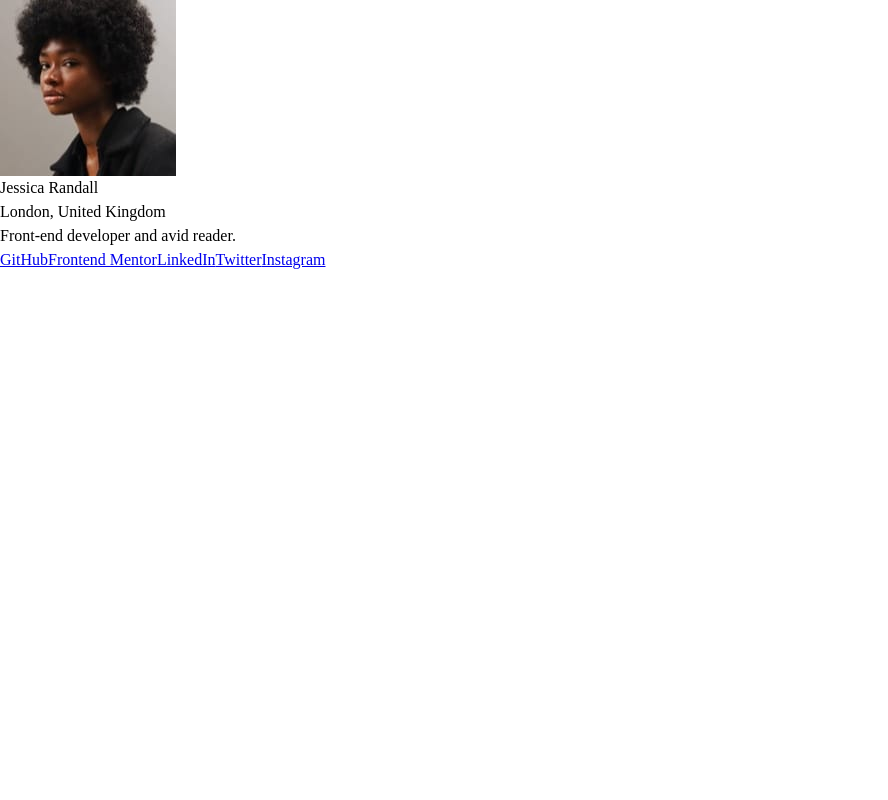
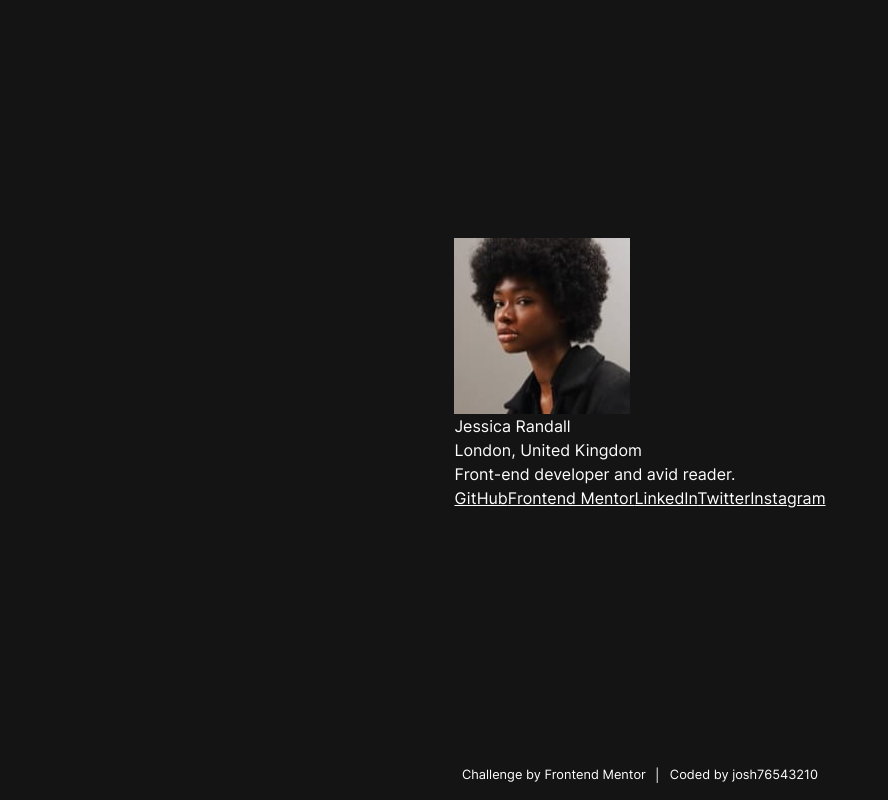
Before and after one commit to josh76543210/Frontend-Mentor---Social-links-profile-solution---React, a React (Vite) app: page / in a window 1280 px wide. Shown: the whole page, without its empty margins (0-888 px from the left). Built offline with nearby package versions, Linux system fonts and the light colour scheme.

Commit message:
Add Footer component and add general styling;

```diff
--- a/src/App.jsx
+++ b/src/App.jsx
@@ -3,6 +3,7 @@ import "./reset.css";
 
 import ProfileCard from "./components/ProfileCard/ProfileCard";
 import ProfileLink from "./components/ProfileLink/ProfileLink";
+import Footer from "./components/Footer/Footer";
 
 function App() {
   return (
@@ -21,6 +22,7 @@ function App() {
         <ProfileLink text="Twitter" link="https://x.com/" />
         <ProfileLink text="Instagram" link="https://www.instagram.com/" />
       </ProfileCard>
+      <Footer color="" linkColor="" />
     </>
   );
 }
--- a/src/components/Footer/Footer.jsx
+++ b/src/components/Footer/Footer.jsx
@@ -1,7 +1,31 @@
 import styles from "./Footer.module.css";
 
 function Footer() {
-  return <div></div>;
+  return (
+    <footer className={styles.footer}>
+      <span>
+        Challenge by{" "}
+        <a
+          href="https://www.frontendmentor.io/?ref=challenge"
+          target="_blank"
+          className={styles.link}
+        >
+          Frontend Mentor
+        </a>
+      </span>
+      <span className={styles.divider}>│</span>
+      <span>
+        Coded by{" "}
+        <a
+          href="https://www.frontendmentor.io/profile/josh76543210"
+          target="_blank"
+          className={styles.link}
+        >
+          josh76543210
+        </a>
+      </span>
+    </footer>
+  );
 }
 
 export default Footer;
--- a/src/components/Footer/Footer.module.css
+++ b/src/components/Footer/Footer.module.css
@@ -0,0 +1,31 @@
+.footer {
+  margin-top: auto;
+  padding: 1rem;
+  font-size: 0.8rem;
+
+  display: flex;
+  flex-direction: column;
+  align-items: center;
+  justify-content: center;
+  gap: 1rem;
+}
+
+.link {
+  color: inherit;
+  text-decoration: none;
+}
+
+.divider {
+  display: none;
+}
+
+@media (min-width: 640px) {
+  .footer {
+    flex-direction: row;
+    gap: 0.5rem;
+  }
+
+  .divider {
+    display: inline;
+  }
+}
--- a/src/global.css
+++ b/src/global.css
@@ -1,3 +1,25 @@
+/* Fonts */
+@font-face {
+  font-family: "Inter";
+  src: url(./assets/fonts/static/Inter-Regular.ttf);
+  font-weight: 400;
+  font-style: normal;
+}
+
+@font-face {
+  font-family: "Inter";
+  src: url(./assets/fonts/static/Inter-SemiBold.ttf);
+  font-weight: 600;
+  font-style: normal;
+}
+
+@font-face {
+  font-family: "Inter";
+  src: url(./assets/fonts/static/Inter-Bold.ttf);
+  font-weight: 700;
+  font-style: normal;
+}
+
 /* Colors */
 :root {
   /* PRIMARY */
@@ -9,4 +31,37 @@
   --gray-900: hsl(0, 0%, 8%);
 }
 
-/* General Styling */
+/* Layout */
+#root {
+  min-height: 100vh;
+
+  display: flex;
+  flex-direction: column;
+  align-items: center;
+  justify-content: center;
+}
+
+#root > * {
+  margin-top: auto;
+  margin-bottom: auto;
+}
+
+#root > footer:last-child {
+  margin-top: 0 !important;
+  margin-bottom: 0 !important;
+}
+
+/* General */
+body {
+  font-family: "Inter", sans-serif;
+  background-color: var(--gray-900);
+  color: var(--white);
+}
+
+a {
+  color: inherit;
+}
+
+footer a:hover {
+  color: var(--green);
+}
```
